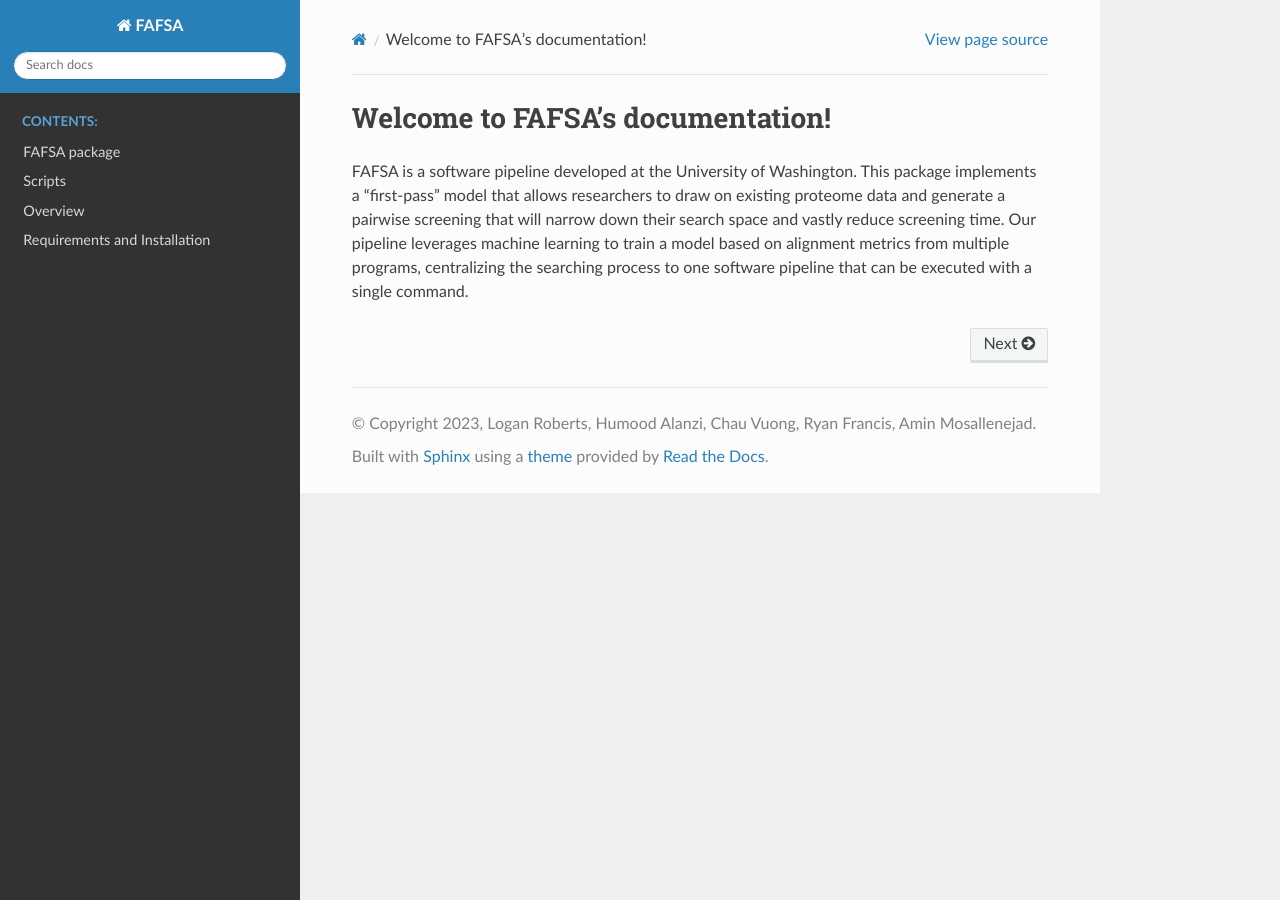
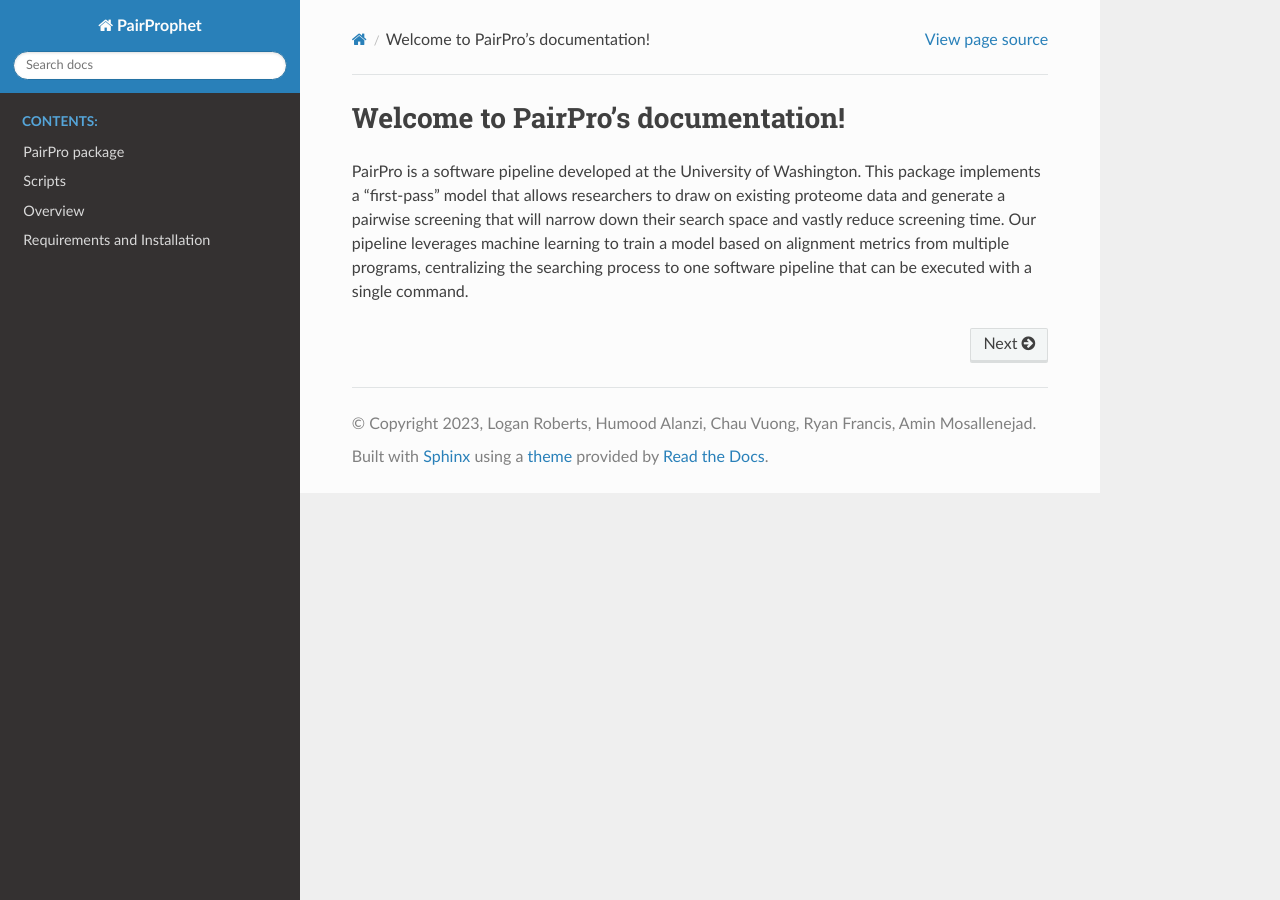
Before and after one commit to learn2therm/PairProphet, a Sphinx documentation site: the page built from docs/index.rst, in a window 1280 px wide. Built offline with Sphinx 7.4.7 and the Read the Docs theme 2.0.0, drawn with Linux system fonts in a browser that asks for light colours; pages that are not in the unit, such as notebooks, are missing from menus.

Commit message:
updated RTD to reflect new proj name

````diff
--- a/docs/Contents/About.rst
+++ b/docs/Contents/About.rst
@@ -11,7 +11,7 @@ Requirements and Installation
 
 To create and activate the environment specified in `environment.yml` in our 'Github <https://github.com/learn2therm/ValidProt>_:
 
-To install the FAFSA package, use the following commands:
+To install the PairProphet package, use the following commands:
 
 ```
 conda env create --file environment.yml
@@ -19,4 +19,4 @@ conda activate validprot
 pip install .
 ```
 
-FAFSA is dependent on Python 3.11.
+PairProphet is dependent on Python 3.11.
--- a/docs/conf.py
+++ b/docs/conf.py
@@ -13,12 +13,12 @@
 import os
 import sys
 sys.path.insert(0, os.path.abspath('../.'))
-sys.path.append('/ValidProt/FAFSA')
+sys.path.append('/ValidProt/PairPro')
 
 
 # -- Project information -----------------------------------------------------
 
-project = 'FAFSA'
+project = 'PairProphet'
 copyright = '2023, Logan Roberts, Humood Alanzi, Chau Vuong, Ryan Francis, Amin Mosallenejad'
 author = 'Logan Roberts, Humood Alanzi, Chau Vuong, Ryan Francis, Amin Mosallenejad'
 
--- a/docs/index.rst
+++ b/docs/index.rst
@@ -1,11 +1,11 @@
-.. FAFSA documentation master file, created by
+.. PairPro documentation master file, created by
    sphinx-quickstart on Sun May 14 13:41:35 2023.
    You can adapt this file completely to your liking, but it should at least
    contain the root `toctree` directive.
 
-Welcome to FAFSA's documentation!
+Welcome to PairPro's documentation!
 =================================
-FAFSA is a software pipeline developed at the University of
+PairPro is a software pipeline developed at the University of
 Washington. This package implements a  “first-pass” model that
 allows researchers to draw on existing proteome data and generate
 a pairwise screening that will narrow down their search space and
@@ -19,7 +19,7 @@ be executed with a single command.
    :hidden:
    :caption: Contents:
 
-   Contents/FAFSA
+   Contents/PairPro
    Contents/scripts
    Contents/About
 
@@ -28,4 +28,4 @@ be executed with a single command.
    :hidden:
    :caption: Guidelines:
 
-   Guidelines/FAFSA
+   Guidelines/PairPro
````
Also changed, not shown: docs/Contents/FAFSA.rst (deleted, +0 -75 lines), docs/Contents/PairPro.rst (added, +109 -0 lines), docs/Contents/modules.rst (+2 -10 lines), docs/Contents/runclassifiers.rst (added, +7 -0 lines).
